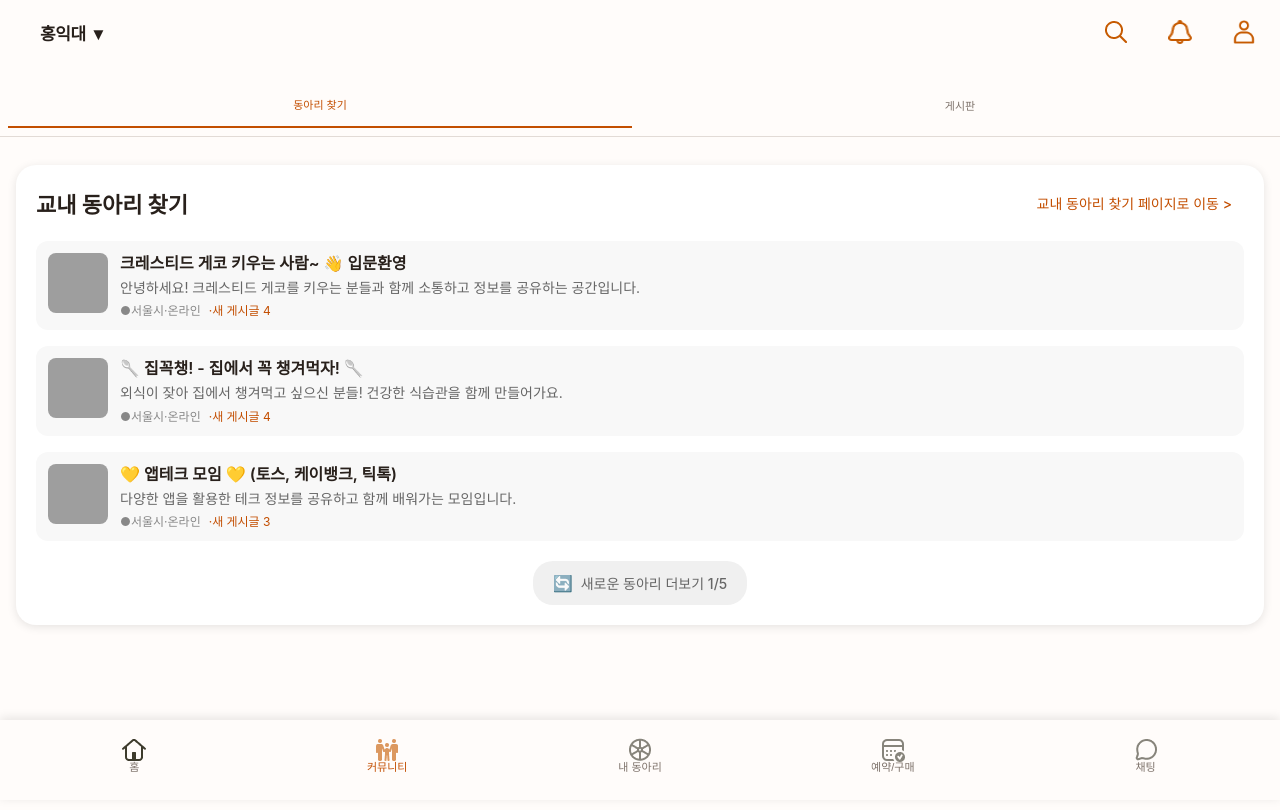
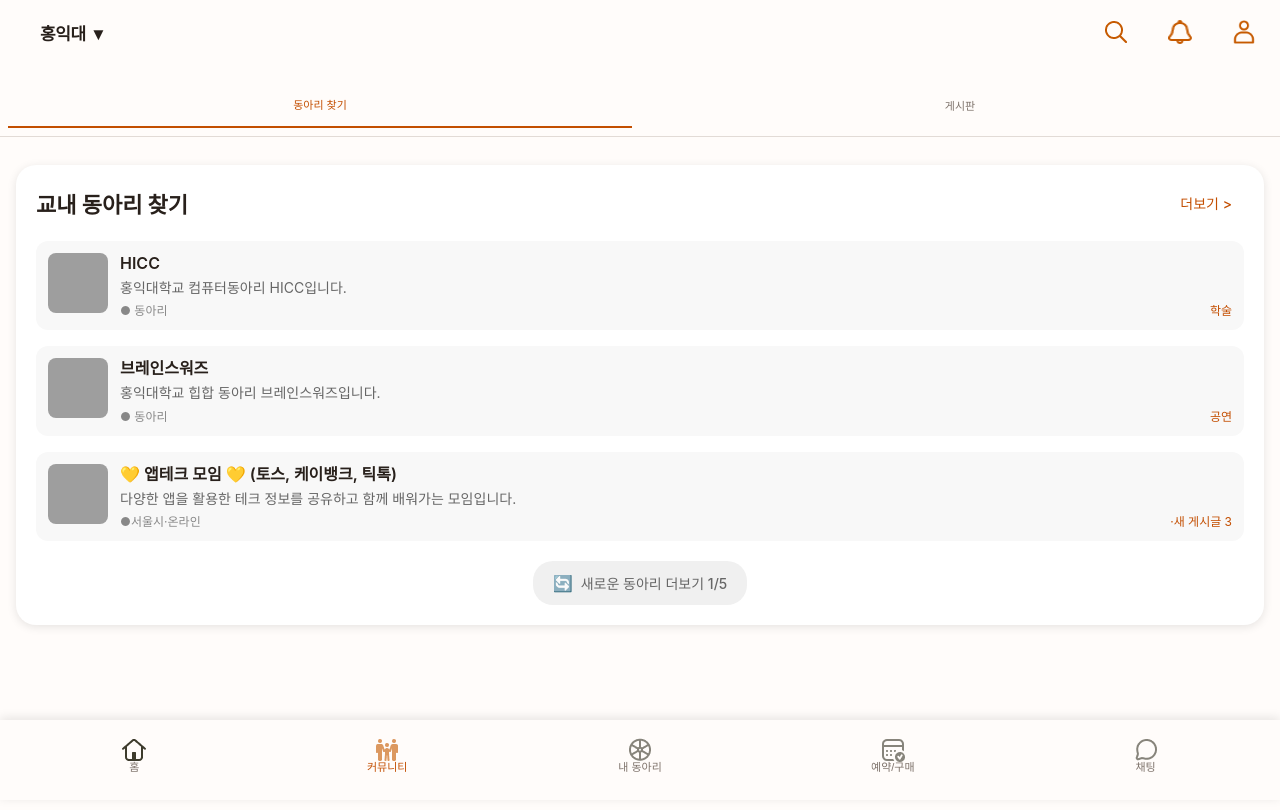
Before and after one commit to hyeonhakjang/admin_group_proto, a React (Create React App) app: page / in a window 1280 px wide. Both pictures are taken after a click on the element "커뮤니티". Shown: the top 810 px of the page. Built offline with nearby package versions, Linux system fonts and the light colour scheme; grey boxes are pictures that could not be loaded.

Commit message:
style: Align UI elements to the right
- Move '?붾낫湲? button to the right side of section header
- Align club-field to the right side of club-details
- Update club information with HICC and 釉뚮젅?몄뒪?뚯쫰 examples
- Improve layout alignment and visual hierarchy

```diff
--- a/src/components/CommunityScreen.css
+++ b/src/components/CommunityScreen.css
@@ -340,6 +340,7 @@
   padding: 8px 12px;
   border-radius: 8px;
   transition: background-color 0.2s ease;
+  margin-left: auto;
 }
 
 .view-all-btn:hover {
@@ -411,6 +412,7 @@
 
 .club-details {
   display: flex;
+  justify-content: space-between;
   gap: 8px;
   font-family: "Inter", "Noto Sans KR", sans-serif;
   font-weight: 400;
--- a/src/components/CommunityScreen.tsx
+++ b/src/components/CommunityScreen.tsx
@@ -168,7 +168,7 @@ const CommunityScreen: React.FC<CommunityScreenProps> = ({
               {/* 헤더 */}
               <div className="section-header">
                 <h2 className="section-title">교내 동아리 찾기</h2>
-                <button className="view-all-btn">교내 동아리 찾기 페이지로 이동 &gt;</button>
+                <button className="view-all-btn">더보기 &gt;</button>
               </div>
 
               {/* 동아리 리스트 */}
@@ -179,11 +179,13 @@ const CommunityScreen: React.FC<CommunityScreenProps> = ({
                     <img src="/club1-image.png" alt="크레스티드 게코 동아리" />
                   </div>
                   <div className="club-info">
-                    <h3 className="club-name">크레스티드 게코 키우는 사람~ 👋 입문환영</h3>
-                    <p className="club-description">안녕하세요! 크레스티드 게코를 키우는 분들과 함께 소통하고 정보를 공유하는 공간입니다.</p>
+                    <h3 className="club-name">HICC</h3>
+                    <p className="club-description">
+                      홍익대학교 컴퓨터동아리 HICC입니다.
+                    </p>
                     <div className="club-details">
-                      <span className="club-location">●서울시·온라인</span>
-                      <span className="club-field">·새 게시글 4</span>
+                      <span className="club-location">● 동아리</span>
+                      <span className="club-field">학술</span>
                     </div>
                   </div>
                 </div>
@@ -194,11 +196,13 @@ const CommunityScreen: React.FC<CommunityScreenProps> = ({
                     <img src="/club2-image.png" alt="집꼭챙 동아리" />
                   </div>
                   <div className="club-info">
-                    <h3 className="club-name">🥄 집꼭챙! - 집에서 꼭 챙겨먹자! 🥄</h3>
-                    <p className="club-description">외식이 잦아 집에서 챙겨먹고 싶으신 분들! 건강한 식습관을 함께 만들어가요.</p>
+                    <h3 className="club-name">브레인스워즈</h3>
+                    <p className="club-description">
+                      홍익대학교 힙합 동아리 브레인스워즈입니다.
+                    </p>
                     <div className="club-details">
-                      <span className="club-location">●서울시·온라인</span>
-                      <span className="club-field">·새 게시글 4</span>
+                      <span className="club-location">● 동아리</span>
+                      <span className="club-field">공연</span>
                     </div>
                   </div>
                 </div>
@@ -209,8 +213,13 @@ const CommunityScreen: React.FC<CommunityScreenProps> = ({
                     <img src="/club3-image.png" alt="앱테크 모임" />
                   </div>
                   <div className="club-info">
-                    <h3 className="club-name">💛 앱테크 모임 💛 (토스, 케이뱅크, 틱톡)</h3>
-                    <p className="club-description">다양한 앱을 활용한 테크 정보를 공유하고 함께 배워가는 모임입니다.</p>
+                    <h3 className="club-name">
+                      💛 앱테크 모임 💛 (토스, 케이뱅크, 틱톡)
+                    </h3>
+                    <p className="club-description">
+                      다양한 앱을 활용한 테크 정보를 공유하고 함께 배워가는
+                      모임입니다.
+                    </p>
                     <div className="club-details">
                       <span className="club-location">●서울시·온라인</span>
                       <span className="club-field">·새 게시글 3</span>
```
